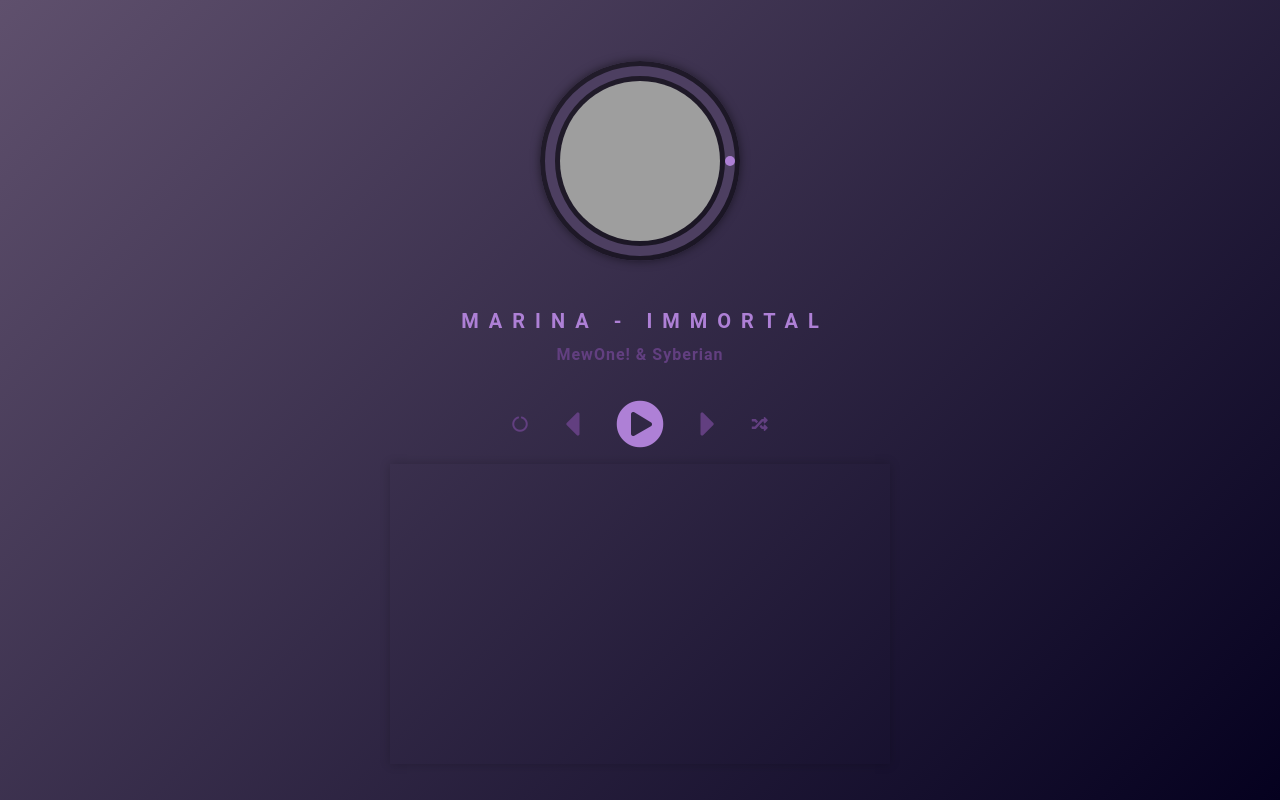
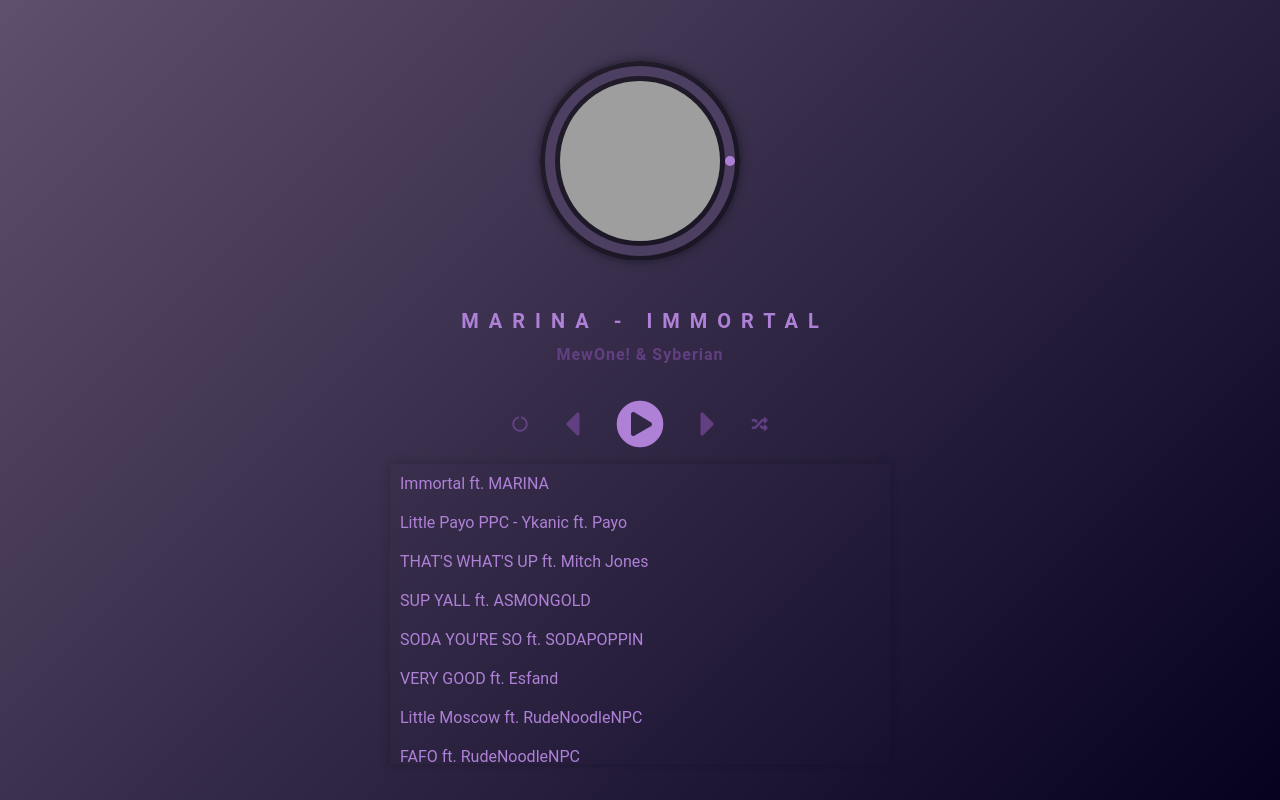
Before and after one commit to Isidorsson/lexicon-tasks, a React (Vite) app in the folder lexicon-task-react-music-player/: page / in a window 1280 px wide. Built offline with nearby package versions, Linux system fonts and the light colour scheme; grey boxes are pictures that could not be loaded.

Commit message:
Add song list to SongList component

```diff
--- a/lexicon-task-react-music-player/src/components/SongList.tsx
+++ b/lexicon-task-react-music-player/src/components/SongList.tsx
@@ -1,9 +1,15 @@
 import './SongList.css';
+
+import SongData from '../data/SongData.json';
 
 export function SongList() {
   return (
     <aside className="song-list-wrapper">
-      <ul className="song-list"></ul>
-    </aside>
+      <ul className="song-list">
+        {SongData.songs.map((song) => (
+          <li>{song.title}</li>
+        ))}
+      </ul>
+    </aside >
   );
 }
```
